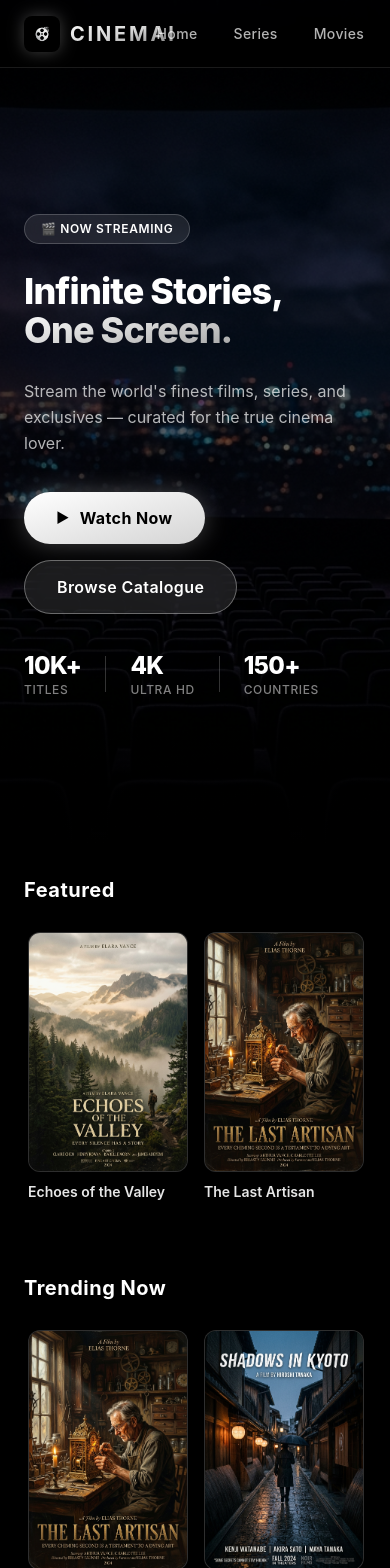
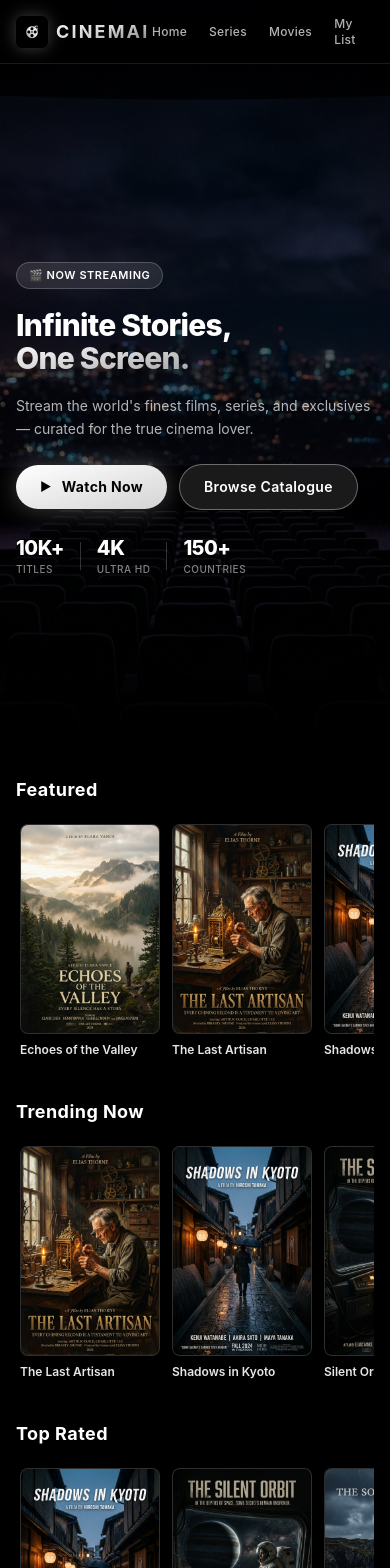
Before and after one commit to Bravnikk/cinemai-frontend, a Next.js app: page / in a window 390 px wide. Shown: the top 1568 px of the page. Built offline with nearby package versions, Linux system fonts and the light colour scheme.

Commit message:
make home page responsive

```diff
--- a/app/page.tsx
+++ b/app/page.tsx
@@ -21,7 +21,7 @@ export default function Home() {
     <>
       <Navbar />
       <Hero />
-      <div className="pb-20">
+      <div className="pb-12 sm:pb-16 md:pb-20">
         {ROWS.map((row) => (
           <MovieRow key={row.title} title={row.title} movies={row.movies} />
         ))}
--- a/components/Hero.tsx
+++ b/components/Hero.tsx
@@ -1,6 +1,6 @@
 export default function Hero() {
   return (
-    <section className="group relative min-h-screen pt-[68px] flex items-center overflow-hidden bg-black">
+    <section className="group relative min-h-[90vh] sm:min-h-screen pt-20 sm:pt-24 md:pt-[68px] flex items-center overflow-hidden bg-black">
       {/* Background image with gentle zoom on section hover */}
       <div
         className="absolute inset-0 bg-cover bg-center bg-no-repeat scale-105 transition-transform duration-[7000ms] ease-out group-hover:scale-100"
@@ -11,17 +11,17 @@ export default function Hero() {
       <div className="absolute inset-0 bg-black/60" />
 
       {/* Bottom gradient fade into page black */}
-      <div className="absolute bottom-0 inset-x-0 h-56 bg-gradient-to-b from-transparent to-black pointer-events-none" />
+      <div className="absolute bottom-0 inset-x-0 h-40 sm:h-56 bg-gradient-to-b from-transparent to-black pointer-events-none" />
 
       {/* Main Content */}
-      <div className="relative z-10 max-w-7xl w-full mx-auto px-6 md:px-10 py-20 flex flex-col gap-7">
+      <div className="relative z-10 max-w-7xl w-full mx-auto px-4 sm:px-6 md:px-10 py-12 sm:py-16 md:py-20 flex flex-col gap-5 sm:gap-6 md:gap-7">
         {/* Badge */}
-        <div className="inline-flex items-center gap-1.5 w-fit px-4 py-1.5 rounded-full text-xs font-semibold tracking-wider uppercase text-white bg-white/10 border border-white/20 backdrop-blur-md">
+        <div className="inline-flex items-center gap-1.5 w-fit px-3 sm:px-4 py-1 sm:py-1.5 rounded-full text-[11px] sm:text-xs font-semibold tracking-wider uppercase text-white bg-white/10 border border-white/20 backdrop-blur-md">
           🎬 Now Streaming
         </div>
 
         {/* Heading */}
-        <h1 className="text-4xl sm:text-6xl md:text-7xl lg:text-[5.5rem] font-extrabold leading-[1.08] tracking-tight text-white max-w-3xl">
+        <h1 className="text-3xl sm:text-5xl md:text-6xl lg:text-7xl xl:text-[5.5rem] font-extrabold leading-[1.1] sm:leading-[1.08] tracking-tight text-white max-w-3xl">
           Infinite Stories,
           <br />
           <span className="bg-gradient-to-br from-white via-neutral-300 to-neutral-400 bg-clip-text text-transparent">
@@ -30,40 +30,40 @@ export default function Hero() {
         </h1>
 
         {/* Tagline */}
-        <p className="text-base sm:text-lg md:text-xl text-white/70 max-w-xl leading-relaxed">
+        <p className="text-sm sm:text-base md:text-lg lg:text-xl text-white/70 max-w-xl leading-relaxed">
           Stream the world&apos;s finest films, series, and exclusives — curated for the true cinema lover.
         </p>
 
         {/* Actions */}
-        <div className="flex items-center gap-4 flex-wrap pt-2">
-          <button className="inline-flex items-center gap-2.5 px-8 py-3.5 rounded-full text-black font-bold text-base tracking-wide bg-gradient-to-br from-white to-neutral-300 shadow-[0_0_24px_rgba(255,255,255,0.25)] hover:shadow-[0_0_36px_rgba(255,255,255,0.4)] hover:-translate-y-0.5 hover:scale-105 active:scale-95 transition-all duration-200 cursor-pointer">
-            <span className="text-sm">▶</span>
+        <div className="flex items-center gap-3 sm:gap-4 flex-wrap pt-1 sm:pt-2">
+          <button className="inline-flex items-center justify-center gap-2.5 px-6 sm:px-8 py-3 sm:py-3.5 rounded-full text-black font-bold text-sm sm:text-base tracking-wide bg-gradient-to-br from-white to-neutral-300 shadow-[0_0_24px_rgba(255,255,255,0.25)] hover:shadow-[0_0_36px_rgba(255,255,255,0.4)] hover:-translate-y-0.5 hover:scale-105 active:scale-95 transition-all duration-200 cursor-pointer">
+            <span className="text-xs sm:text-sm">▶</span>
             Watch Now
           </button>
-          <button className="inline-flex items-center px-8 py-3.5 rounded-full text-white font-semibold text-base tracking-wide border border-white/35 bg-white/10 backdrop-blur-md hover:bg-white/20 hover:border-white/60 hover:-translate-y-0.5 active:scale-95 transition-all duration-200 cursor-pointer">
+          <button className="inline-flex items-center justify-center px-6 sm:px-8 py-3 sm:py-3.5 rounded-full text-white font-semibold text-sm sm:text-base tracking-wide border border-white/35 bg-white/10 backdrop-blur-md hover:bg-white/20 hover:border-white/60 hover:-translate-y-0.5 active:scale-95 transition-all duration-200 cursor-pointer">
             Browse Catalogue
           </button>
         </div>
 
         {/* Stats Row */}
-        <div className="flex items-center gap-6 pt-2">
+        <div className="flex items-center gap-4 sm:gap-6 pt-1 sm:pt-2">
           <div className="flex flex-col">
-            <span className="text-2xl sm:text-3xl font-extrabold text-white tracking-tight">10K+</span>
-            <span className="text-xs font-medium uppercase tracking-wider text-white/50">Titles</span>
+            <span className="text-xl sm:text-2xl md:text-3xl font-extrabold text-white tracking-tight">10K+</span>
+            <span className="text-[10px] sm:text-xs font-medium uppercase tracking-wider text-white/50">Titles</span>
           </div>
 
-          <div className="w-px h-9 bg-white/20" />
+          <div className="w-px h-7 sm:h-9 bg-white/20" />
 
           <div className="flex flex-col">
-            <span className="text-2xl sm:text-3xl font-extrabold text-white tracking-tight">4K</span>
-            <span className="text-xs font-medium uppercase tracking-wider text-white/50">Ultra HD</span>
+            <span className="text-xl sm:text-2xl md:text-3xl font-extrabold text-white tracking-tight">4K</span>
+            <span className="text-[10px] sm:text-xs font-medium uppercase tracking-wider text-white/50">Ultra HD</span>
           </div>
 
-          <div className="w-px h-9 bg-white/20" />
+          <div className="w-px h-7 sm:h-9 bg-white/20" />
 
           <div className="flex flex-col">
-            <span className="text-2xl sm:text-3xl font-extrabold text-white tracking-tight">150+</span>
-            <span className="text-xs font-medium uppercase tracking-wider text-white/50">Countries</span>
+            <span className="text-xl sm:text-2xl md:text-3xl font-extrabold text-white tracking-tight">150+</span>
+            <span className="text-[10px] sm:text-xs font-medium uppercase tracking-wider text-white/50">Countries</span>
           </div>
         </div>
       </div>
--- a/components/MovieCard.tsx
+++ b/components/MovieCard.tsx
@@ -7,17 +7,17 @@ interface MovieCardProps {
 
 export default function MovieCard({ movie }: MovieCardProps) {
   return (
-    <div className="flex flex-col gap-2.5 cursor-pointer transition-transform duration-300 hover:scale-105">
-      <div className="relative aspect-[2/3] w-full overflow-hidden rounded-xl bg-neutral-900 border border-white/10">
+    <div className="flex flex-col gap-2 sm:gap-2.5 cursor-pointer transition-transform duration-300 hover:scale-105">
+      <div className="relative aspect-[2/3] w-full overflow-hidden rounded-lg sm:rounded-xl bg-neutral-900 border border-white/10">
         <Image
           src={movie.image}
           alt={movie.title}
           fill
-          sizes="(max-width: 640px) 50vw, (max-width: 1024px) 25vw, 20vw"
+          sizes="(max-width: 640px) 45vw, (max-width: 1024px) 30vw, 20vw"
           className="object-cover"
         />
       </div>
-      <h3 className="text-sm font-semibold text-white/90 line-clamp-1">
+      <h3 className="text-xs sm:text-sm font-semibold text-white/90 line-clamp-1">
         {movie.title}
       </h3>
     </div>
--- a/components/MovieRow.tsx
+++ b/components/MovieRow.tsx
@@ -10,14 +10,14 @@ interface MovieRowProps {
 
 export default function MovieRow({ title, movies }: MovieRowProps) {
   return (
-    <section className="max-w-7xl mx-auto px-6 md:px-10 py-8">
-      <h2 className="text-xl sm:text-2xl font-bold text-white mb-5 tracking-wide">
+    <section className="max-w-7xl mx-auto px-4 sm:px-6 md:px-10 py-4 sm:py-6 md:py-8">
+      <h2 className="text-lg sm:text-xl md:text-2xl font-bold text-white mb-3 sm:mb-4 md:mb-5 tracking-wide">
         {title}
       </h2>
 
-      <div className="flex overflow-x-auto gap-4 md:gap-6 no-scrollbar py-2 px-1">
+      <div className="flex overflow-x-auto gap-3 sm:gap-4 md:gap-6 no-scrollbar py-2 px-1 scroll-smooth">
         {movies.map((movie) => (
-          <div key={movie.id} className="w-[160px] sm:w-[190px] md:w-[220px] shrink-0">
+          <div key={movie.id} className="w-[140px] sm:w-[180px] md:w-[210px] lg:w-[230px] shrink-0">
             <MovieCard movie={movie} />
           </div>
         ))}
--- a/components/Navbar.tsx
+++ b/components/Navbar.tsx
@@ -4,33 +4,33 @@ const NAV_LINKS = ["Home", "Series", "Movies", "My List"];
 
 export default function Navbar() {
   return (
-    <nav className="fixed top-0 left-0 right-0 z-50 h-[68px] px-6 md:px-10 bg-black/60 backdrop-blur-xl border-b border-white/10">
+    <nav className="fixed top-0 left-0 right-0 z-50 h-16 sm:h-[68px] px-4 sm:px-6 md:px-10 bg-black/60 backdrop-blur-xl border-b border-white/10">
       <div className="max-w-7xl mx-auto h-full flex items-center justify-between">
         {/* Brand */}
-        <a href="#" className="group flex items-center gap-2.5 no-underline">
+        <a href="#" className="group flex items-center gap-2 sm:gap-2.5 no-underline">
           <Image
             src="/logo.jpg"
             alt="Cinemai logo"
             width={36}
             height={36}
-            className="w-9 h-9 rounded-lg object-cover drop-shadow-[0_0_8px_rgba(255,255,255,0.25)] transition-all duration-300 group-hover:drop-shadow-[0_0_14px_rgba(255,255,255,0.55)]"
+            className="w-8 h-8 sm:w-9 sm:h-9 rounded-md sm:rounded-lg object-cover drop-shadow-[0_0_8px_rgba(255,255,255,0.25)] transition-all duration-300 group-hover:drop-shadow-[0_0_14px_rgba(255,255,255,0.55)]"
             priority
           />
-          <span className="text-xl font-bold tracking-[0.14em] uppercase bg-gradient-to-br from-white via-neutral-300 to-neutral-500 bg-clip-text text-transparent">
+          <span className="text-lg sm:text-xl font-bold tracking-[0.12em] sm:tracking-[0.14em] uppercase bg-gradient-to-br from-white via-neutral-300 to-neutral-500 bg-clip-text text-transparent">
             Cinemai
           </span>
         </a>
 
         {/* Nav links */}
-        <ul className="flex items-center gap-1 list-none m-0 p-0">
+        <ul className="flex items-center gap-0.5 sm:gap-1 list-none m-0 p-0">
           {NAV_LINKS.map((label) => (
             <li key={label}>
               <a
                 href="#"
-                className="group relative block px-4 py-1.5 text-sm font-medium tracking-wide text-white/70 hover:text-white rounded-md hover:bg-white/5 transition-all duration-200"
+                className="group relative block px-2.5 sm:px-4 py-1 sm:py-1.5 text-xs sm:text-sm font-medium tracking-wide text-white/70 hover:text-white rounded-md hover:bg-white/5 transition-all duration-200"
               >
                 {label}
-                <span className="absolute bottom-1 left-4 right-4 h-[1.5px] bg-gradient-to-r from-white to-neutral-400 rounded-full scale-x-0 origin-left transition-transform duration-300 group-hover:scale-x-100" />
+                <span className="absolute bottom-1 left-2.5 right-2.5 sm:left-4 sm:right-4 h-[1.5px] bg-gradient-to-r from-white to-neutral-400 rounded-full scale-x-0 origin-left transition-transform duration-300 group-hover:scale-x-100" />
               </a>
             </li>
           ))}
```
